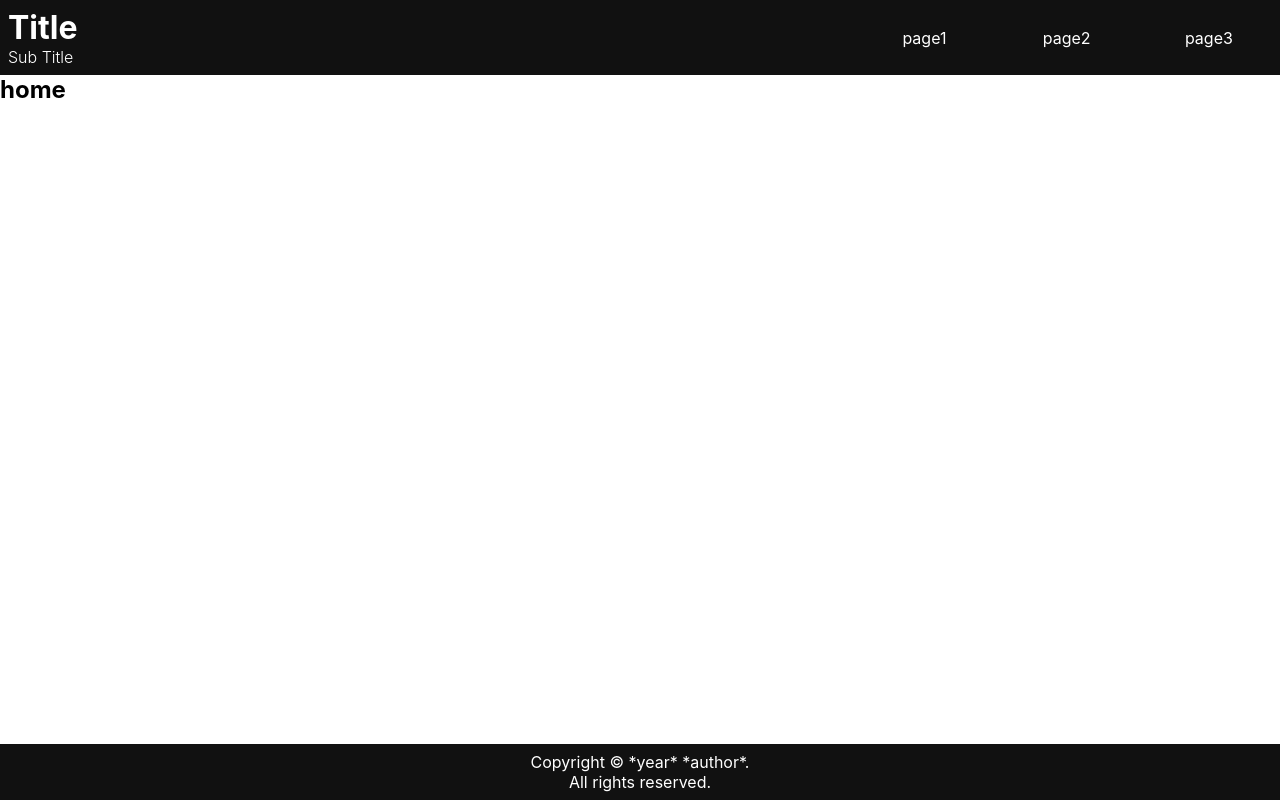
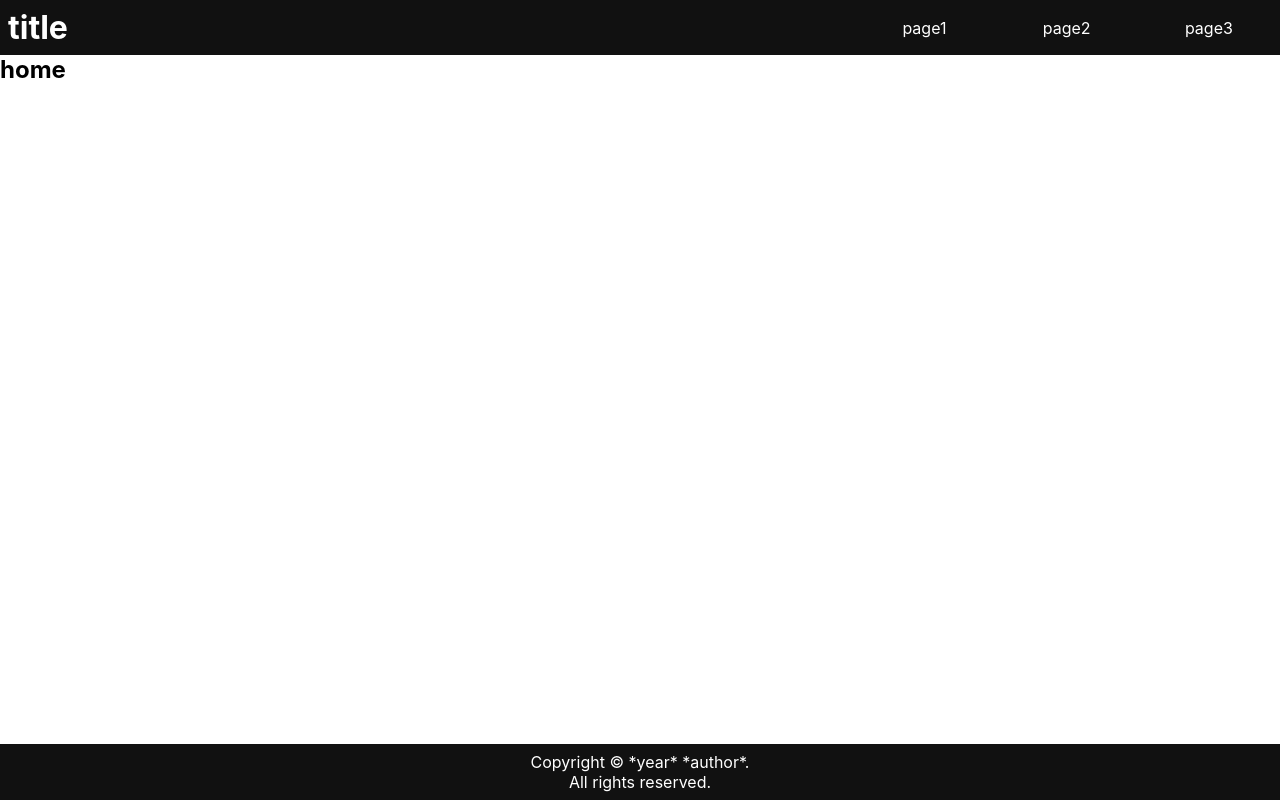
Before and after one commit to shawnkelleydev/whitney-next, a Next.js app: page / in a window 1280 px wide. Built offline with nearby package versions, Linux system fonts and the light colour scheme.

Commit message:
Change name in package.json

```diff
--- a/components/PageWrapper/Header/Banner/index.js
+++ b/components/PageWrapper/Header/Banner/index.js
@@ -8,8 +8,9 @@ export default function Banner() {
       <Link href='/'>
         <a>
           <h1>
-            <b>Title</b>
-            <small>Sub Title</small>
+            {/* TODO: Add title */}
+            <b>title</b>
+            {/* TODO: optional <small>sub title</small> */}
           </h1>
         </a>
       </Link>
--- a/package.json
+++ b/package.json
@@ -1,5 +1,5 @@
 {
-  "name": "skdev-next",
+  "name": "next-template",
   "version": "0.1.0",
   "private": true,
   "scripts": {
```
